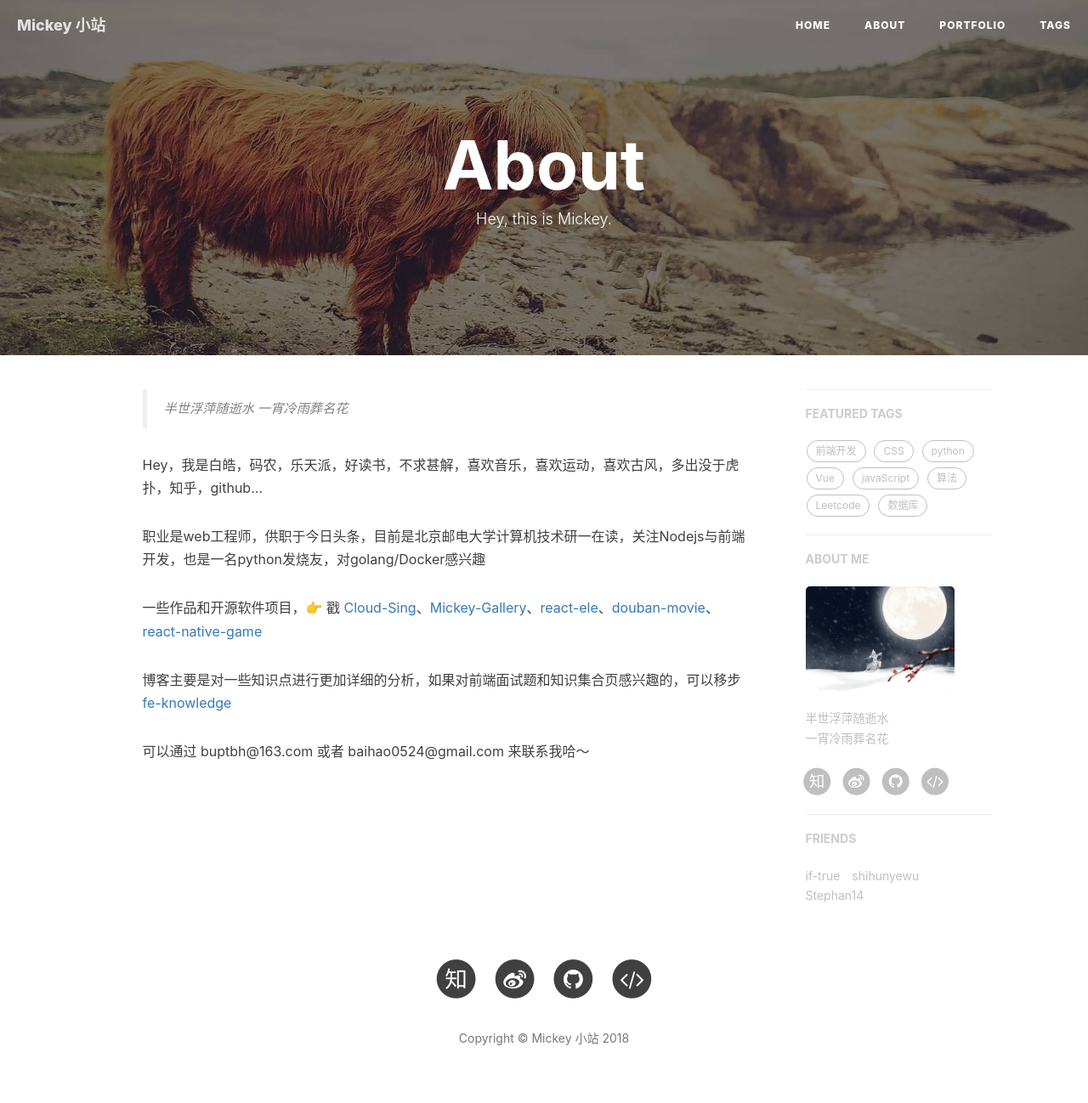
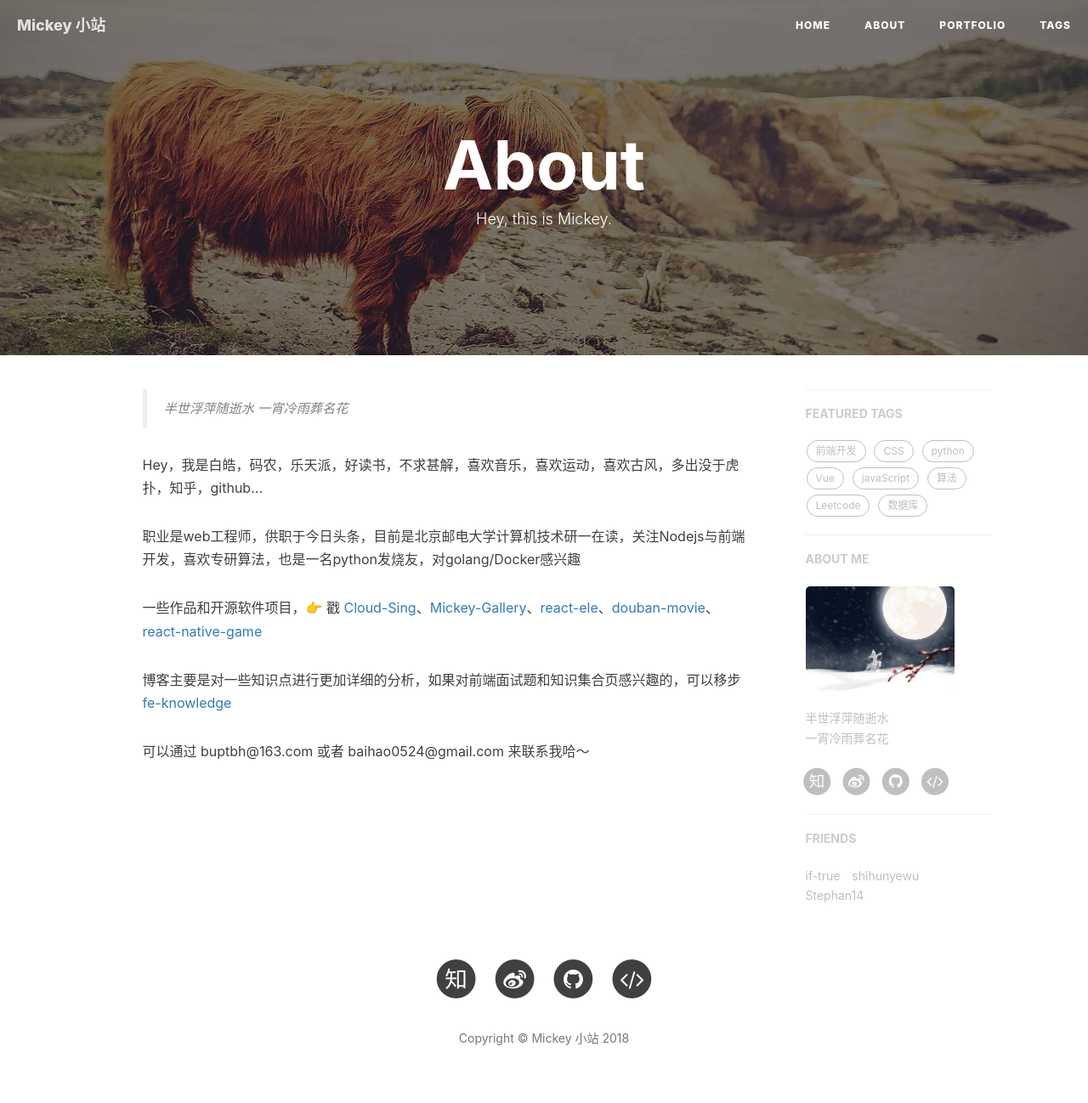
Before and after one commit to mickey0524/mickey0524.github.io, a Jekyll site: the page built from about.html, in a window 1280 px wide. Shown: the whole page at 85% size. Built offline with Jekyll 4.4.1, drawn with Linux system fonts in a browser that asks for light colours; nearby versions of some CDN libraries; comment, search, counter and statistics services are not loaded.

Commit message:
feat(about): 增加算法

```diff
--- a/_includes/about/zh.md
+++ b/_includes/about/zh.md
@@ -3,7 +3,7 @@
 
 Hey，我是白皓，码农，乐天派，好读书，不求甚解，喜欢音乐，喜欢运动，喜欢古风，多出没于虎扑，知乎，github...
 
-职业是web工程师，供职于今日头条，目前是北京邮电大学计算机技术研一在读，关注Nodejs与前端开发，也是一名python发烧友，对golang/Docker感兴趣
+职业是web工程师，供职于今日头条，目前是北京邮电大学计算机技术研一在读，关注Nodejs与前端开发，喜欢专研算法，也是一名python发烧友，对golang/Docker感兴趣
 
 一些作品和开源软件项目，👉 戳 [Cloud-Sing](https://github.com/mickey0524/Cloud-Sing)、[Mickey-Gallery](https://github.com/mickey0524/Mickey-Gallery)、[react-ele](https://github.com/mickey0524/react-ele)、[douban-movie](https://github.com/mickey0524/douban-movie)、[react-native-game](https://github.com/mickey0524/game)
 
```
